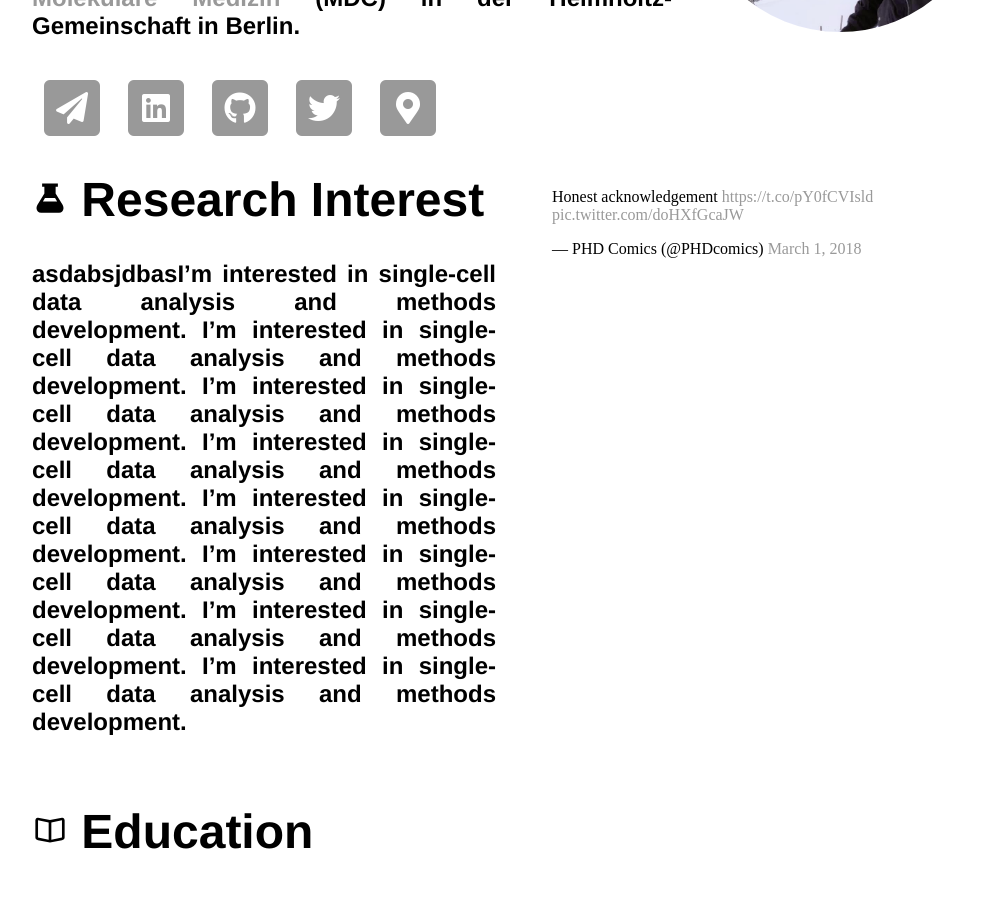
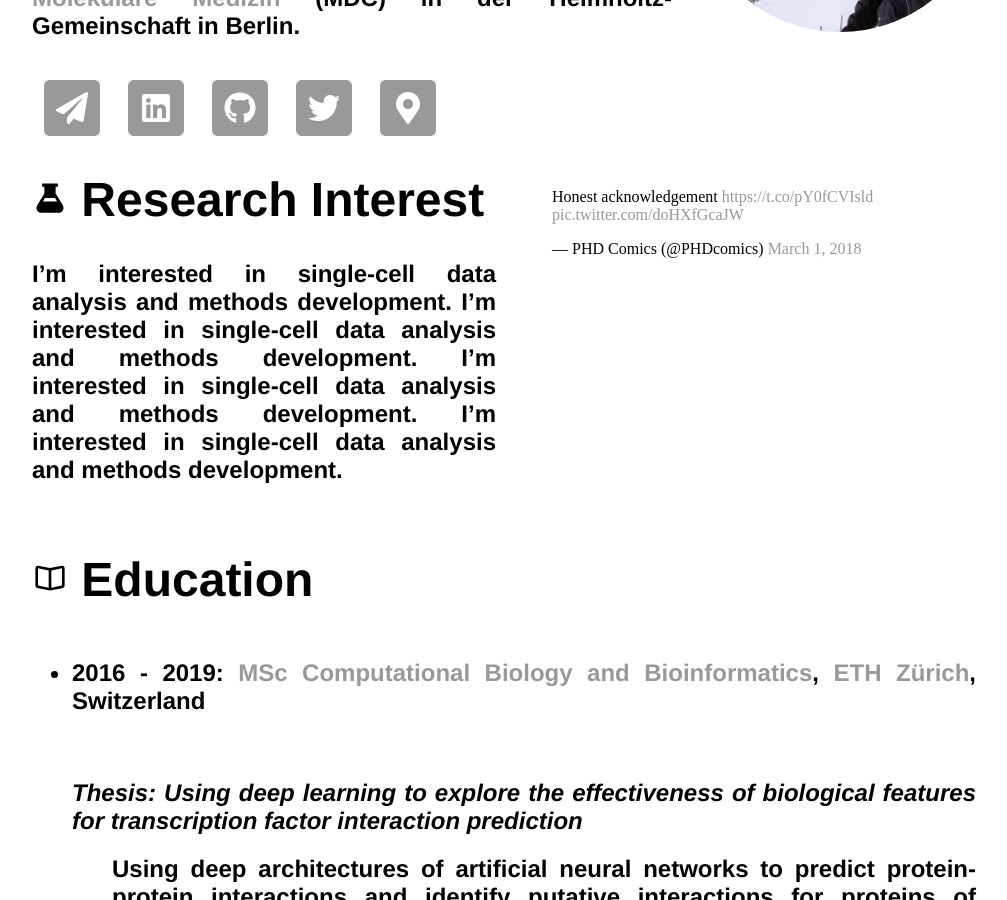
Before and after one commit to saisomesh2594/saisomesh2594.github.io, a Jekyll site: the page built from index.html, in a window 1280 px wide and 900 px high, scrolled down 362 px. Shown: the whole window, without its empty margins (128-1135 px from the left). Built offline with Jekyll 4.4.1, drawn with Linux system fonts in a browser that asks for light colours; comment, search, counter and statistics services are not loaded.

Commit message:
update research interest

```diff
--- a/index.html
+++ b/index.html
@@ -73,15 +73,11 @@
 	<div id="twwet-research-container">
 		<div id="researchtrial">
 			<h1><ion-icon name="flask"></ion-icon> Research Interest </h1>
-			<article><h2>asdabsjdbasI’m interested in single-cell data analysis and methods development.
+			<article><h2>I’m interested in single-cell data analysis and methods development.
 				I’m interested in single-cell data analysis and methods development.
 				I’m interested in single-cell data analysis and methods development.
 				I’m interested in single-cell data analysis and methods development.
-				I’m interested in single-cell data analysis and methods development.
-				I’m interested in single-cell data analysis and methods development.
-				I’m interested in single-cell data analysis and methods development.
-				I’m interested in single-cell data analysis and methods development.
-				</h2></article>
+			</h2></article>
 		</div>
 		<div id="twitter">
 			<!--<blockquote class="twitter-tweet tw-align-center" data-lang="en"><p lang="en" dir="ltr">In my experience, doing a PhD is mostly downloading papers with the intention to read them and organizing them into folders that you eventually accept you&#39;ll never read. <a href="https://twitter.com/AcademicChatter?ref_src=twsrc%5Etfw">@AcademicChatter</a> <a href="https://twitter.com/hashtag/phdchat?src=hash&amp;ref_src=twsrc%5Etfw">#phdchat</a></p>&mdash; PhD Diaries (@thoughtsofaphd) <a href="https://twitter.com/thoughtsofaphd/status/1181646723711680512?ref_src=twsrc%5Etfw">October 8, 2019</a></blockquote> <script async src="https://platform.twitter.com/widgets.js" charset="utf-8"></script> -->
```
